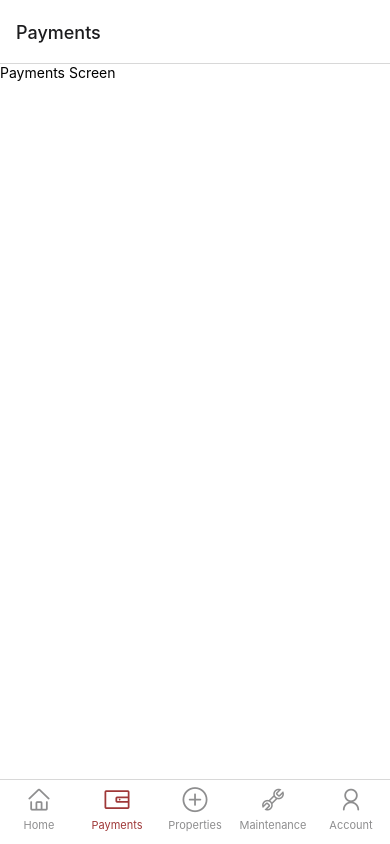
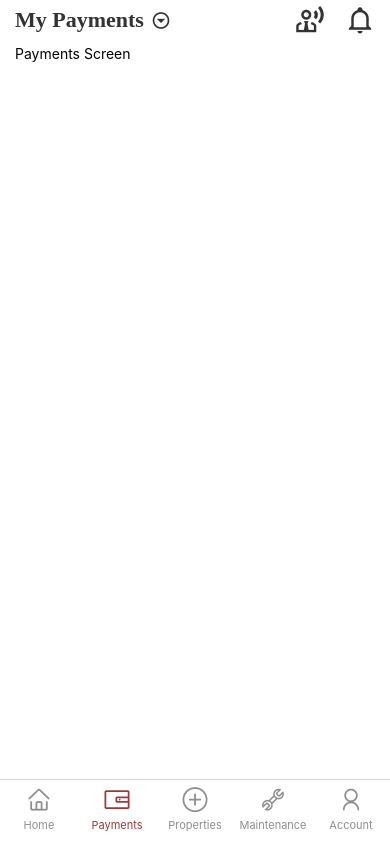
Before and after one commit to GovanDBT/BHC-App, a React Native app: screen /Payments in a window 390 px wide. Built offline with nearby package versions, Linux system fonts and the light colour scheme.

Commit message:
add navigation to the payments page

```diff
--- a/app/navigation/AppNavigator.js
+++ b/app/navigation/AppNavigator.js
@@ -2,13 +2,15 @@ import React from 'react';
 import { createBottomTabNavigator } from '@react-navigation/bottom-tabs';
 import AntDesign from '@expo/vector-icons/AntDesign';
 
+import HomeNavigator from './HomeNavigator';
+import FeedNavigator from './FeedNavigation';
 import HomeScreen from '../screens/HomeScreen';
+import PaymentNavigator from './PaymentNavigator';
 import PaymentScreen from '../screens/PaymentScreen';
+import AccountScreen from '../screens/AccountScreen';
 import PropertiesScreen from '../screens/PropertiesScreen';
 import MaintenanceScreen from '../screens/MaintenanceScreen';
-import AccountScreen from '../screens/AccountScreen';
-import FeedNavigator from './FeedNavigation';
-import HomeNavigator from './HomeNavigator';
+import Routes from './Routes';
 
 const Tab = createBottomTabNavigator();
 
@@ -35,8 +37,9 @@ const AppNavigator = () => (
         />
         <Tab.Screen
             name="Payments"
-            component={PaymentScreen}
+            component={PaymentNavigator}
             options={{
+                headerShown: false,
                 tabBarIcon: ({ color, size }) =>
                     <AntDesign name="wallet" size={size} color={color} />
             }}
--- a/app/navigation/HomeNavigator.js
+++ b/app/navigation/HomeNavigator.js
@@ -4,9 +4,9 @@ import { createStackNavigator } from "@react-navigation/stack";
 import Routes from './Routes';
 import FAQ from '../screens/FAQ';
 import HomeScreen from '../screens/HomeScreen';
-import PaymentScreen from '../screens/PaymentScreen';
+import MyPaymentsScreen from '../screens/MyPaymentsScreen';
 import MyPropertyScreen from '../screens/MyPropertyScreen';
-import GeneralInquiries from '../screens/generalInquiries';
+import GeneralInquiries from '../screens/GeneralInquiries';
 import HousingDevScreen from '../screens/HousingDevScreen';
 import BHCProductsScreen from '../screens/BHCProductsScreen';
 import EligibilityScreen from '../screens/EligibilityScreen';
@@ -24,7 +24,7 @@ const HomeNavigator = () => (
         <Stack.Screen name={Routes.MY_PROPERTY} component={MyPropertyScreen} />
         <Stack.Screen name={Routes.NOTIFICATIONS} component={NotificationScreen} />
         <Stack.Screen name={Routes.CUSTOMER_SUPPORT} component={CustomerSupportScreen} />
-        <Stack.Screen name={Routes.PAYMENTS} component={PaymentScreen} />
+        <Stack.Screen name={Routes.MY_PAYMENTS} component={MyPaymentsScreen} />
         <Stack.Screen name={Routes.INFORMATION_CENTER} component={InformationCenterScreen} />
         <Stack.Screen name={Routes.HELP_ME_FIND_HOME} component={HelpFindHomeScreen} />
         <Stack.Screen name={Routes.GENERAL_INQUIRIES} component={GeneralInquiries} />
--- /dev/null
+++ b/app/navigation/PaymentNavigator.js
@@ -0,0 +1,22 @@
+import React from 'react';
+import { createStackNavigator } from "@react-navigation/stack";
+
+import Routes from './Routes';
+import PaymentScreen from '../screens/PaymentScreen';
+import MyPaymentsScreen from '../screens/MyPaymentsScreen';
+import NotificationScreen from '../screens/NotificationScreen';
+import CustomerSupportScreen from '../screens/CustomerSupportScreen';
+
+
+const Stack = createStackNavigator();
+
+const PaymentNavigator = () => (
+    <Stack.Navigator>
+        <Stack.Screen name={Routes.PAYMENTS} component={PaymentScreen} options={{headerShown: false}} />
+        <Stack.Screen name={Routes.MY_PAYMENTS} component={MyPaymentsScreen} />
+        <Stack.Screen name={Routes.CUSTOMER_SUPPORT} component={CustomerSupportScreen} />
+        <Stack.Screen name={Routes.NOTIFICATIONS} component={NotificationScreen} />
+    </Stack.Navigator>
+);
+
+export default PaymentNavigator;
--- a/app/navigation/Routes.js
+++ b/app/navigation/Routes.js
@@ -7,12 +7,13 @@ export default Object.freeze({
     HELP_ME_FIND_HOME: 'Help Me Find A Home',
     HOUSING_DEVELOPMENTS: 'Housing Developments',
     INFORMATION_CENTER:'Information Center',
+    MY_PAYMENTS: 'My Payments',
     MY_LISTINGS: 'My Listings',
     MY_PROPERTY: 'My Property',
     NOTIFICATIONS: 'Notifications',
-    PAYMENTS: 'payments',
+    PAYMENTS: 'Payment',
     PRODUCTS: 'BHC Products',
     PROPERTY_DETAILS: 'Property Details',
     PROPERTY_LISTINGS: 'Properties Listings',
-    PROPERTIES: 'Properties'
+    PROPERTIES: 'Property'
 })
--- /dev/null
+++ b/app/screens/MyPaymentsScreen.js
@@ -0,0 +1,14 @@
+import React from 'react';
+import { View } from 'react-native';
+
+import AppText from '../components/AppText';
+
+function MyPaymentsScreen(props) {
+    return (
+        <View>
+            <AppText>My Payments</AppText>
+        </View>
+    );
+}
+
+export default MyPaymentsScreen;
--- a/app/screens/PaymentScreen.js
+++ b/app/screens/PaymentScreen.js
@@ -1,11 +1,24 @@
 import React from 'react';
-import { Text } from 'react-native';
+import { ScrollView, Text } from 'react-native';
 
-function PaymentScreen(props) {
+import Screen from './Screen';
+import Routes from '../navigation/Routes';
+import TopHeader from '../components/TopHeader';
+
+function PaymentScreen({ navigation }) {
     return (
-
-            <Text>Payments Screen</Text>
-
+        <Screen>
+            <ScrollView showsVerticalScrollIndicator={false} stickyHeaderIndices={[0]}>
+                {/* Top Header */}
+                <TopHeader
+                    title='my Payments'
+                    onPress={() => navigation.navigate(Routes.MY_PAYMENTS)}
+                    notifications={() => navigation.navigate(Routes.NOTIFICATIONS)}
+                    customer={() => navigation.navigate(Routes.CUSTOMER_SUPPORT)}
+                />
+                <Text>Payments Screen</Text>
+            </ScrollView>
+        </Screen>
     );
 }
 
```
Also changed, not shown: app/navigation/MaintenanceNavigator.js (added, +23 -0 lines).
